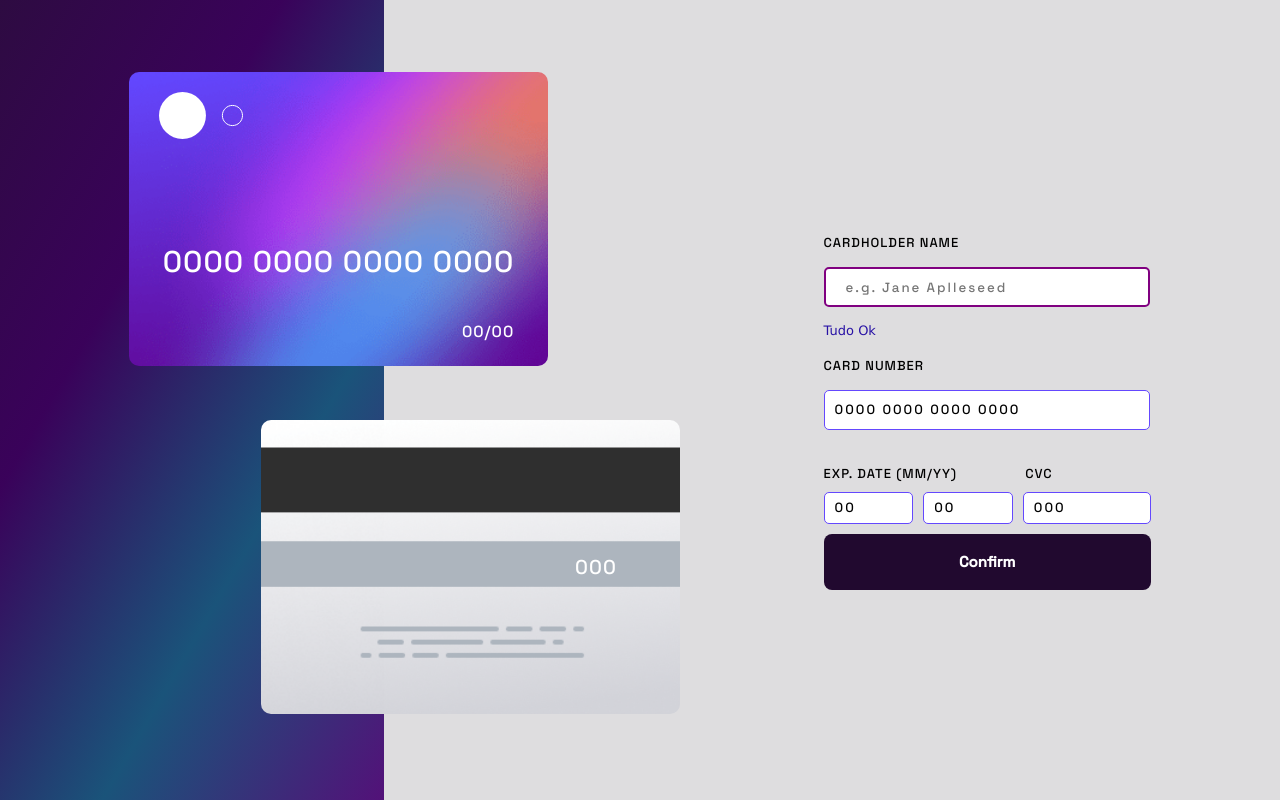
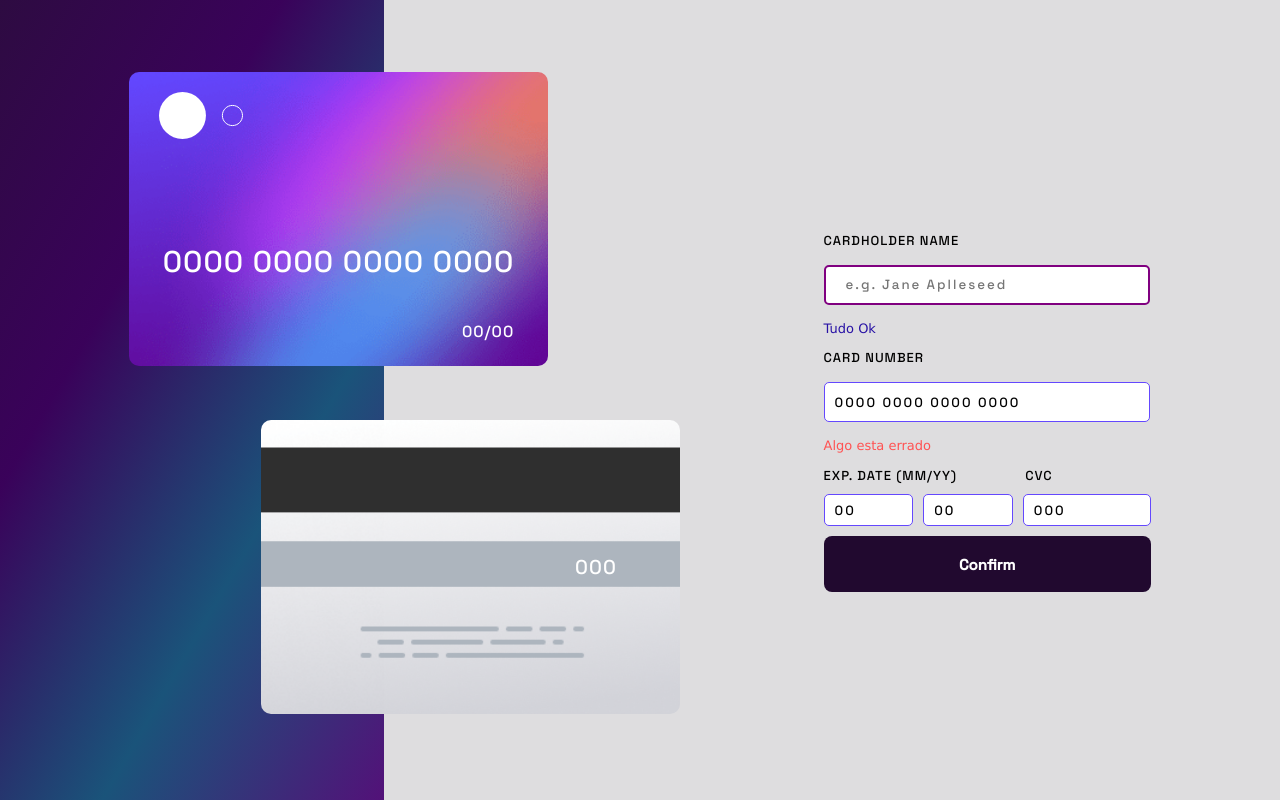
Before and after one commit to Vinivy/interactivecard, a React (Create React App) app: page / in a window 1280 px wide. Built offline with nearby package versions, Linux system fonts and the light colour scheme.

Commit message:
Card Credit

```diff
--- a/src/App.jsx
+++ b/src/App.jsx
@@ -97,8 +97,13 @@ function App() {
               value={Number}
               onChange={(event) => setNumber(event.target.value)}
             />
+            { /^[0-9 ]*$/.test(Number) && Number.value === 16?
+            (<span className="DefaultNumber" style={{color: 'hsl(249, 80%, 36%)'}}>Tudo Certo</span>)
+            :
+            (<span className="DefaultNumber" style={{color: 'hsl(0, 100%, 66%)'}}>Algo esta errado</span>)
 
-            <span className="DefaultNumber"></span>
+            }
+
           </div>
 
           <section className="Date">
```
